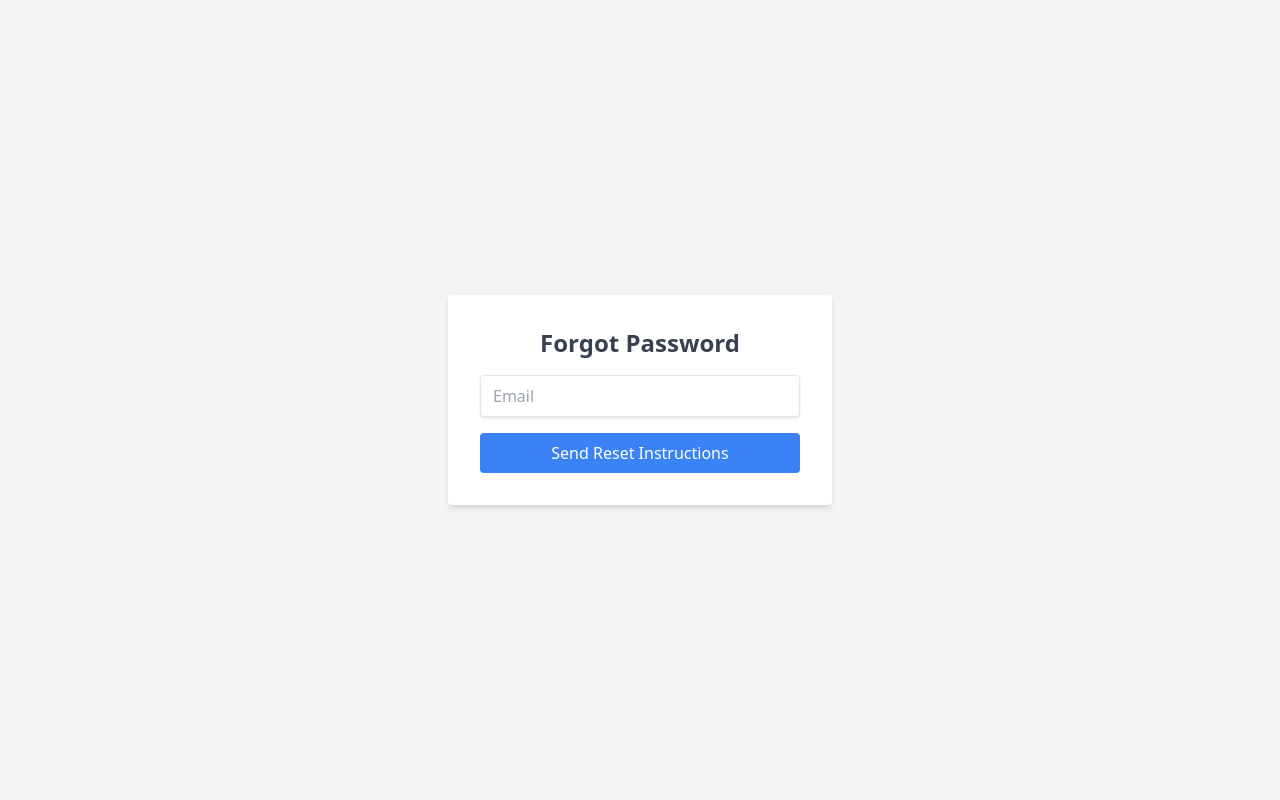
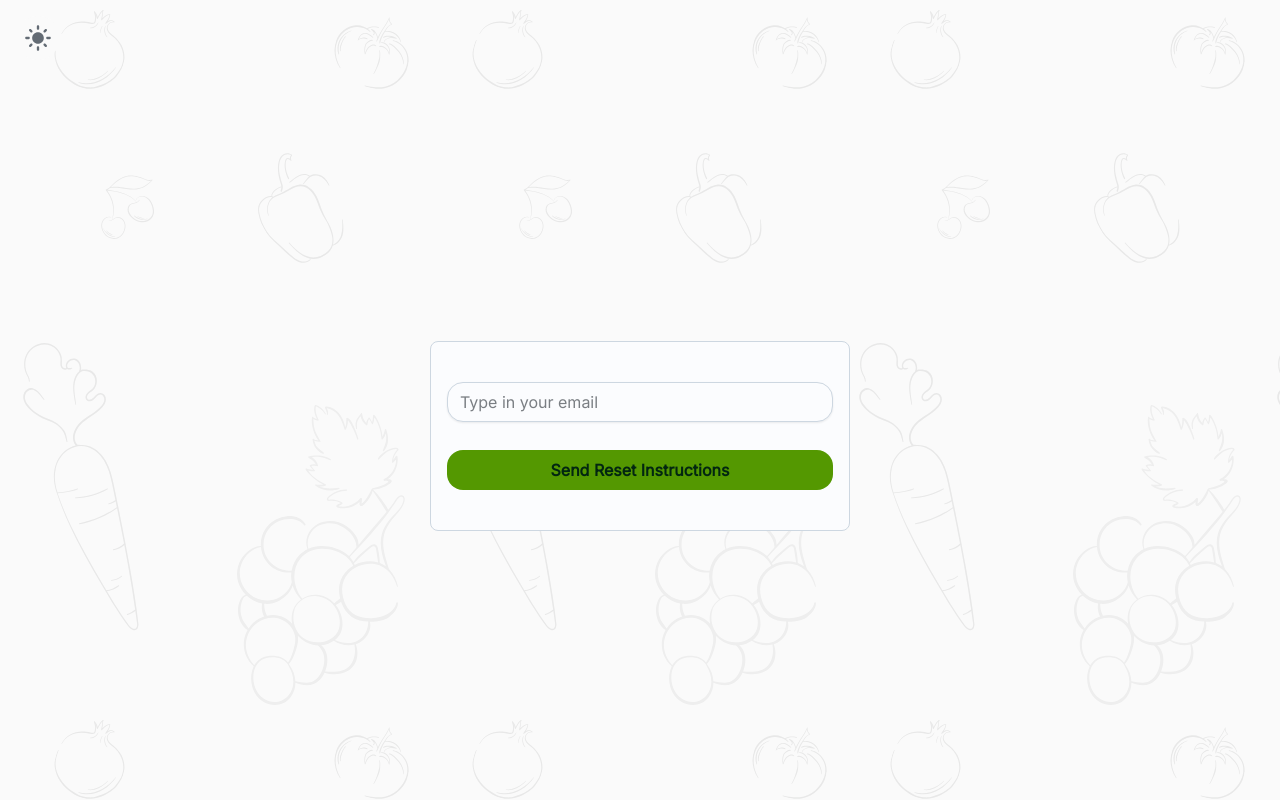
Before and after one commit to JanKrysztop/grub-guru, a Next.js app: page /forgot-password in a window 1280 px wide. Built offline with nearby package versions, Linux system fonts and the light colour scheme.

Commit message:
add new UI for forgot-password

```diff
--- a/components/forms/LoginForm.js
+++ b/components/forms/LoginForm.js
@@ -79,7 +79,7 @@ const LoginForm = () => {
 
   return (
     <>
-      <IconButton
+      {/* <IconButton
         variant="soft"
         size="lg"
         sx={{
@@ -97,7 +97,7 @@ const LoginForm = () => {
         onClick={() => setMode(mode === "dark" ? "light" : "dark")}
       >
         {mode === "dark" ? <DarkMode /> : <LightMode />}
-      </IconButton>
+      </IconButton> */}
       <Box
         sx={{
           display: "flex",
--- a/components/layout/layout.js
+++ b/components/layout/layout.js
@@ -4,9 +4,13 @@ import { selectIsLoggedIn } from "@/redux/userSlice";
 
 import { Container, Box } from "@mui/joy";
 import { useColorScheme } from "@mui/joy/styles";
+import IconButton from "@mui/joy/IconButton";
+import DarkMode from "@mui/icons-material/DarkMode";
+import LightMode from "@mui/icons-material/LightMode";
 const Layout = (props) => {
   const isLoggedIn = useSelector(selectIsLoggedIn);
-  const { mode } = useColorScheme();
+  // const { mode } = useColorScheme();
+  const { mode, setMode } = useColorScheme();
   const backgroundImage =
     mode === "dark" ? "/dark-background.svg" : "/light-background.svg";
   const backgroundColor = mode === "dark" ? "#292B29" : "#FAFAFA"; // Example colors
@@ -20,7 +24,31 @@ const Layout = (props) => {
         minHeight: "100vh",
       }}
     >
-      {isLoggedIn && <MainHeader />}
+      {isLoggedIn ? (
+        <MainHeader />
+      ) : (
+        <IconButton
+          variant="soft"
+          size="lg"
+          sx={{
+            margin: "1rem",
+
+            borderRadius: "40px",
+            backgroundColor: mode === "dark" ? "#292b29" : "#fafafa", // Replace '#yourLightModeColor' with the desired color for light mode
+            transition: "transform 0.3s ease-in-out", // Smooth transition for the hover effect
+            "&:hover": {
+              transform: "scale(1.1)", // Slightly increase the size on hover
+              backgroundColor:
+                mode === "dark"
+                  ? "#hoverColorDarkMode"
+                  : "#hoverColorLightMode", // Optionally change the background color on hover for each mode
+            },
+          }}
+          onClick={() => setMode(mode === "dark" ? "light" : "dark")}
+        >
+          {mode === "dark" ? <DarkMode /> : <LightMode />}
+        </IconButton>
+      )}
       <main>{props.children}</main>
     </Box>
   );
--- a/pages/forgot-password.js
+++ b/pages/forgot-password.js
@@ -1,13 +1,26 @@
 import { useState } from "react";
 import axios from "axios";
+import Box from "@mui/joy/Box";
+import Card from "@mui/joy/Card";
+import CardContent from "@mui/joy/CardContent";
+import CustomInput from "@/components/ui/CustomInput";
+import CustomButton from "@/components/ui/CustomButton";
+import InfoIcon from "@mui/icons-material/Info";
+import { CheckCircle } from "@mui/icons-material";
+import Snackbar from "@mui/joy/Snackbar";
+import { useRouter } from "next/router";
 
 const ForgotPassword = () => {
   const [email, setEmail] = useState("");
   const [message, setMessage] = useState("");
   const [error, setError] = useState(null);
+  const [loading, setLoading] = useState(false);
+
+  const router = useRouter();
 
   const handleSubmit = async (e) => {
     e.preventDefault();
+    setLoading(true);
     try {
       const timezoneOffset = new Date().getTimezoneOffset();
       const response = await axios.post(
@@ -15,41 +28,86 @@ const ForgotPassword = () => {
         { email, timezoneOffset }
       );
       setMessage(response.data.message);
+      setTimeout(() => {
+        router.push("/");
+      }, 4000);
     } catch (error) {
       if (error.response) {
         setError(error.response.data.error);
       } else {
         setError("An error occurred while trying to send reset instructions");
       }
+    } finally {
+      setLoading(false);
     }
   };
 
   return (
-    <div className="flex items-center justify-center min-h-screen bg-gray-100">
-      <form
-        onSubmit={handleSubmit}
-        className="w-full max-w-sm p-8 m-4 bg-white rounded shadow-md"
+    <>
+      <Box
+        sx={{
+          display: "flex",
+          flexDirection: "column",
+          alignItems: "center",
+          justifyContent: "center",
+          minHeight: "90vh",
+        }}
       >
-        <h1 className="mb-4 text-2xl font-bold text-center text-gray-700">
-          Forgot Password
-        </h1>
-        {message && <p className="mb-4 text-sm text-green-500">{message}</p>}
-        {error && <p className="mb-4 text-sm text-red-500">{error}</p>}
-        <input
-          type="email"
-          placeholder="Email"
-          value={email}
-          onChange={(e) => setEmail(e.target.value)}
-          className="w-full px-3 py-2 mb-4 text-gray-700 border rounded shadow appearance-none focus:outline-none focus:shadow-outline"
-        />
-        <button
-          type="submit"
-          className="w-full px-3 py-2 text-white bg-blue-500 rounded hover:bg-blue-700"
+        <Card sx={{ width: 420, py: 5 }}>
+          <CardContent>
+            <CardContent>
+              <form onSubmit={handleSubmit}>
+                <CustomInput
+                  id="email"
+                  type={"email"}
+                  value={email}
+                  onChange={(e) => setEmail(e.target.value)}
+                  placeholder="Type in your email"
+                  className="mb-7"
+                />
+                <CustomButton type="submit" loading={loading}>
+                  Send Reset Instructions
+                </CustomButton>
+              </form>
+            </CardContent>
+          </CardContent>
+        </Card>
+        <Snackbar
+          anchorOrigin={{
+            vertical: "bottom",
+            horizontal: "center",
+          }}
+          autoHideDuration={4000}
+          open={error}
+          variant="solid"
+          color="danger"
+          size="lg"
+          onClose={() => {
+            setError(null);
+          }}
         >
-          Send Reset Instructions
-        </button>
-      </form>
-    </div>
+          <InfoIcon />
+          {error}
+        </Snackbar>
+        <Snackbar
+          anchorOrigin={{
+            vertical: "bottom",
+            horizontal: "center",
+          }}
+          autoHideDuration={4000}
+          open={message}
+          variant="solid"
+          color="success"
+          size="lg"
+          onClose={() => {
+            setMessage(null);
+          }}
+        >
+          <CheckCircle />
+          {message}
+        </Snackbar>
+      </Box>
+    </>
   );
 };
 
```
